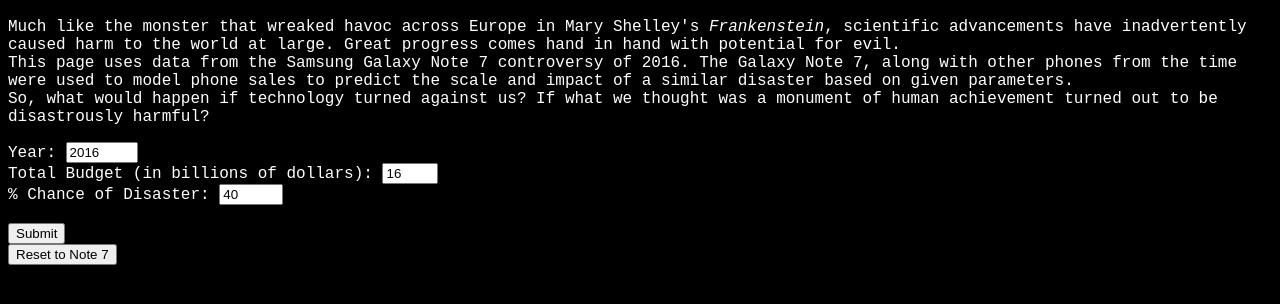
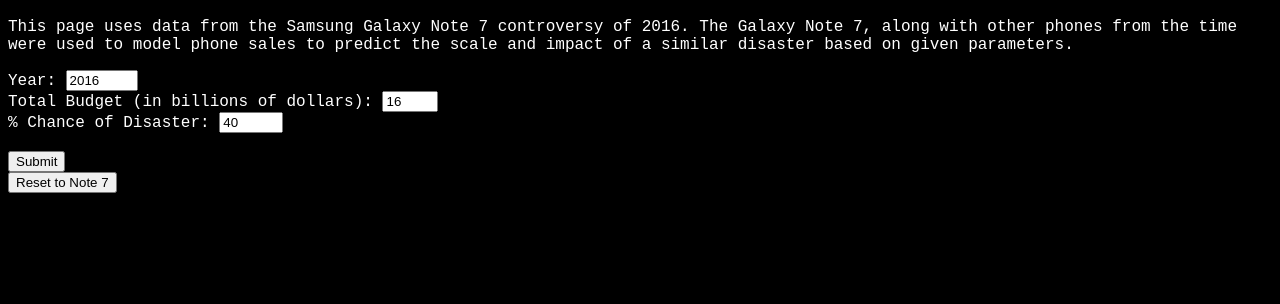
Before and after one commit to frankenparty/newmonster, a plain HTML site: page index.html in a window 1280 px wide. Shown: the part 48-352 px from the top of the page. Drawn offline with Linux system fonts and the light colour scheme.

Commit message:
Update index.html

```diff
--- a/index.html
+++ b/index.html
@@ -25,9 +25,7 @@
         <center>
             <h1>A New "Monster"</h1>
         </center>
-        <p>Much like the monster that wreaked havoc across Europe in Mary Shelley's <i>Frankenstein</i>, scientific advancements have inadvertently caused harm to the world at large. Great progress comes hand in hand with potential for evil.
-        <br>This page uses data from the Samsung Galaxy Note 7 controversy of 2016. The Galaxy Note 7, along with other phones from the time were used to model phone sales to predict the scale and impact of a similar disaster based on given parameters.
-        <br>So, what would happen if technology turned against us? If what we thought was a monument of human achievement turned out to be disastrously harmful?</p>
+        <p>This page uses data from the Samsung Galaxy Note 7 controversy of 2016. The Galaxy Note 7, along with other phones from the time were used to model phone sales to predict the scale and impact of a similar disaster based on given parameters.</p>
         Year:
         <input type="number" name="year" min="2011" max="2030" value="2016"><br>
         Total Budget (in billions of dollars):
```
